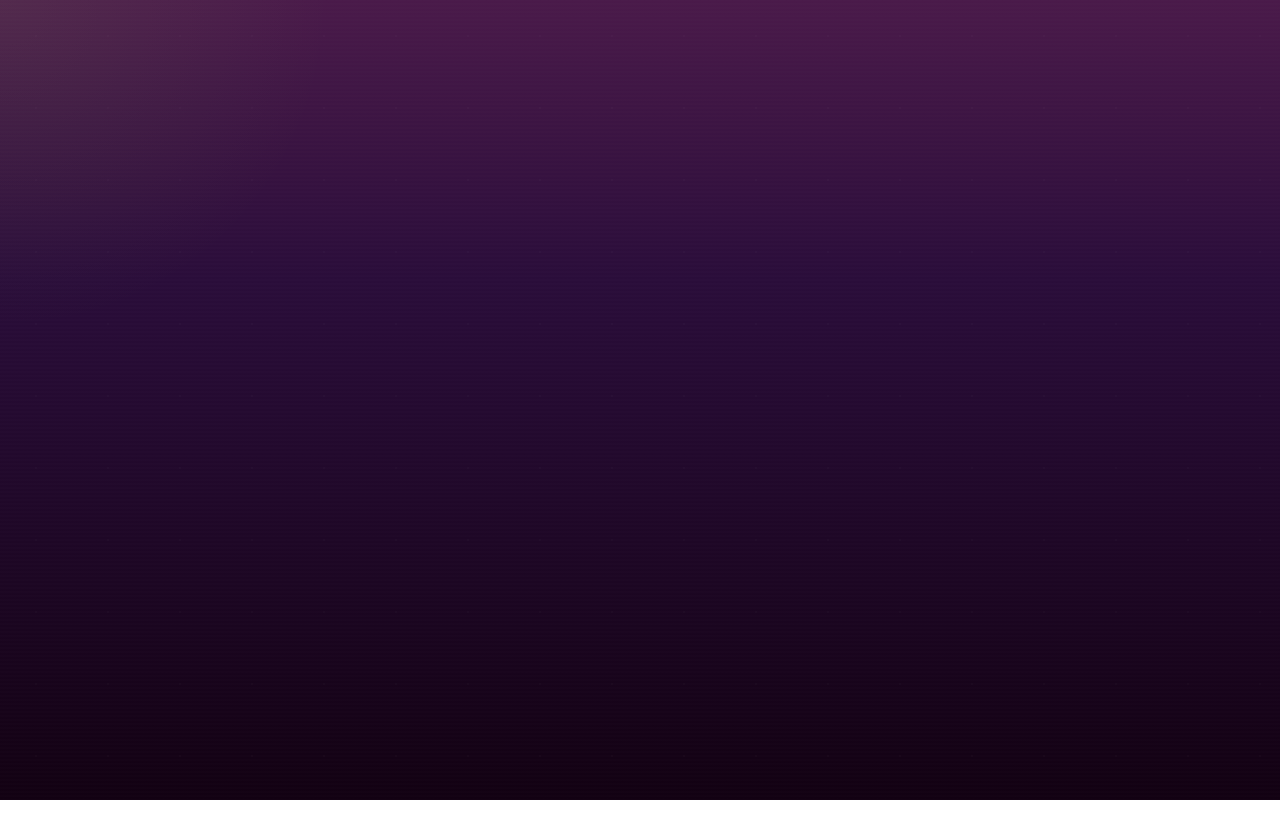
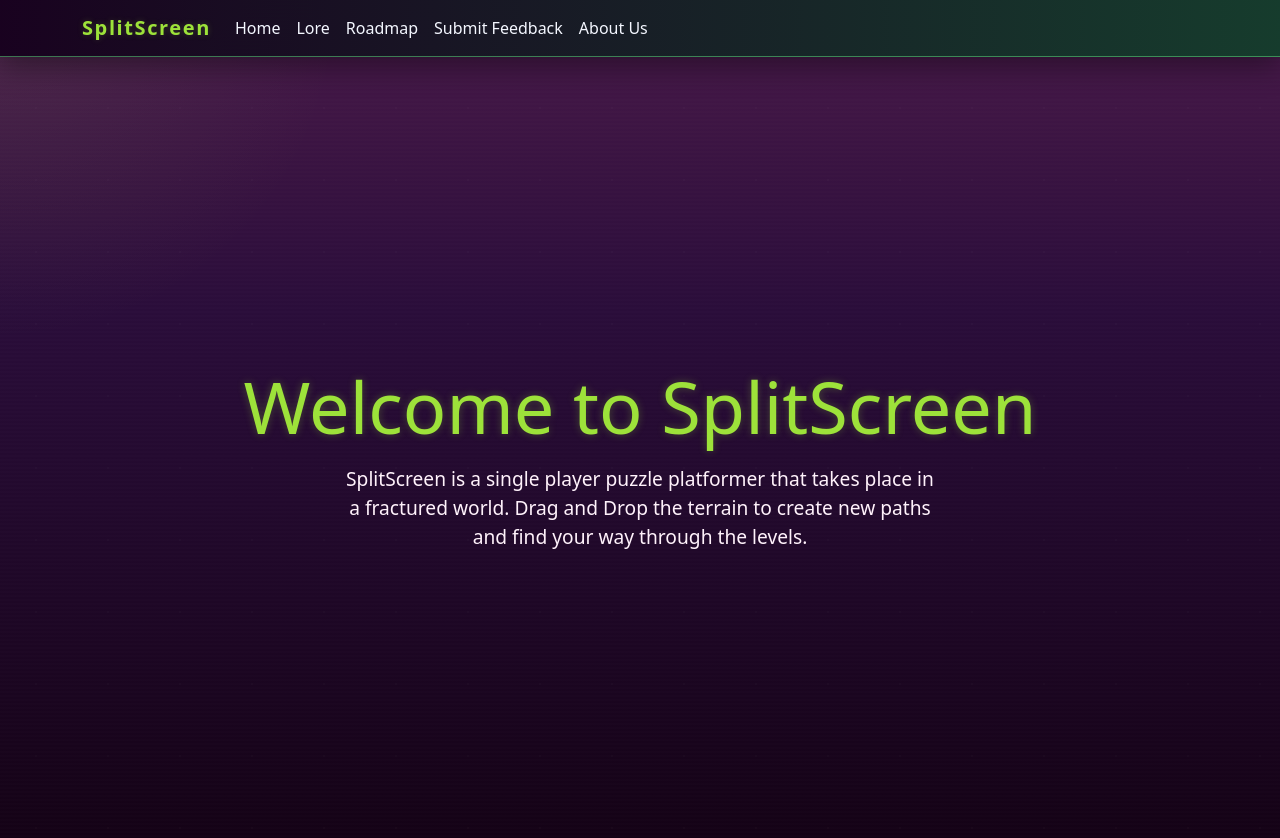
Before and after one commit to Sgm907/CS571-Web-Project, a React (Vite) app: page / in a window 1280 px wide. Before the commit this address had no page. Shown: the top 838 px of the page. Before the commit the page ends 800 px from the top, so only its background shows below. Built offline with nearby package versions, Linux system fonts and the light colour scheme; a web font is replaced by a local one.

Commit message:
Swapped to BrowserRouter to fix git pages

```diff
--- a/src/SiteThemes.jsx
+++ b/src/SiteThemes.jsx
@@ -64,8 +64,7 @@ const SiteThemes = {
         color: "white",
         textAlign: "center",
         width: "100%",
-        fontSize: "2rem",
-        color: "#d6ffb8"
+        fontSize: "2rem"
     },
 
     LoreModalImage: {
--- a/src/framework/SiteNavigation.jsx
+++ b/src/framework/SiteNavigation.jsx
@@ -7,17 +7,17 @@ function SiteNavigation(props) {
         <div>
             <Navbar expand="lg" className="site-navbar navbar-dark">
                 <Container>
-                    <Navbar.Brand as={Link} to="/CS571-Web-Project/" className="site-navbar-brand">
+                    <Navbar.Brand as={Link} to="/" className="site-navbar-brand">
                         SplitScreen
                     </Navbar.Brand>
                     <Navbar.Toggle aria-controls="site-navbar-nav" />
                     <Navbar.Collapse id="site-navbar-nav">
                         <Nav className="me-auto site-navbar-links">
-                            <Nav.Link as={Link} to="/CS571-Web-Project/">Home</Nav.Link>
-                            <Nav.Link as={Link} to="/CS571-Web-Project/lore">Lore</Nav.Link>
-                            <Nav.Link as={Link} to="/CS571-Web-Project/roadmap">Roadmap</Nav.Link>
-                            <Nav.Link as={Link} to="/CS571-Web-Project/feedback">Submit Feedback</Nav.Link>
-                            <Nav.Link as={Link} to="/CS571-Web-Project/about">About Us</Nav.Link>
+                            <Nav.Link as={Link} to="/">Home</Nav.Link>
+                            <Nav.Link as={Link} to="/lore">Lore</Nav.Link>
+                            <Nav.Link as={Link} to="/roadmap">Roadmap</Nav.Link>
+                            <Nav.Link as={Link} to="/feedback">Submit Feedback</Nav.Link>
+                            <Nav.Link as={Link} to="/about">About Us</Nav.Link>
                         </Nav>
                     </Navbar.Collapse>
                 </Container>
--- a/src/framework/SiteOutline.jsx
+++ b/src/framework/SiteOutline.jsx
@@ -12,12 +12,12 @@ function SiteOutline() {
   return (
     <HashRouter>
       <Routes>
-        <Route path="/CS571-Web-Project/" element={<SiteNavigation />}>
+        <Route path="/" element={<SiteNavigation />}>
           <Route index element={<LandingPage />} />
-          <Route path="/CS571-Web-Project/about" element={<AboutPage />} />
-          <Route path="/CS571-Web-Project/feedback" element={<FeedbackPage />} />
-          <Route path="/CS571-Web-Project/lore" element={<LorePage />} />
-          <Route path="/CS571-Web-Project/roadmap" element={<RoadmapPage />} />
+          <Route path="/about" element={<AboutPage />} />
+          <Route path="/feedback" element={<FeedbackPage />} />
+          <Route path="/lore" element={<LorePage />} />
+          <Route path="/roadmap" element={<RoadmapPage />} />
           <Route path="*" element={<NoPage />} />
         </Route>
       </Routes>
--- a/vite.config.js
+++ b/vite.config.js
@@ -3,6 +3,6 @@ import react from '@vitejs/plugin-react'
 
 // https://vite.dev/config/
 export default defineConfig({
-  base: '/CS571-Web-Project/',
+  base: '/',
   plugins: [react()],
 })
```
Also changed, not shown: package.json (line endings or trailing spaces).
